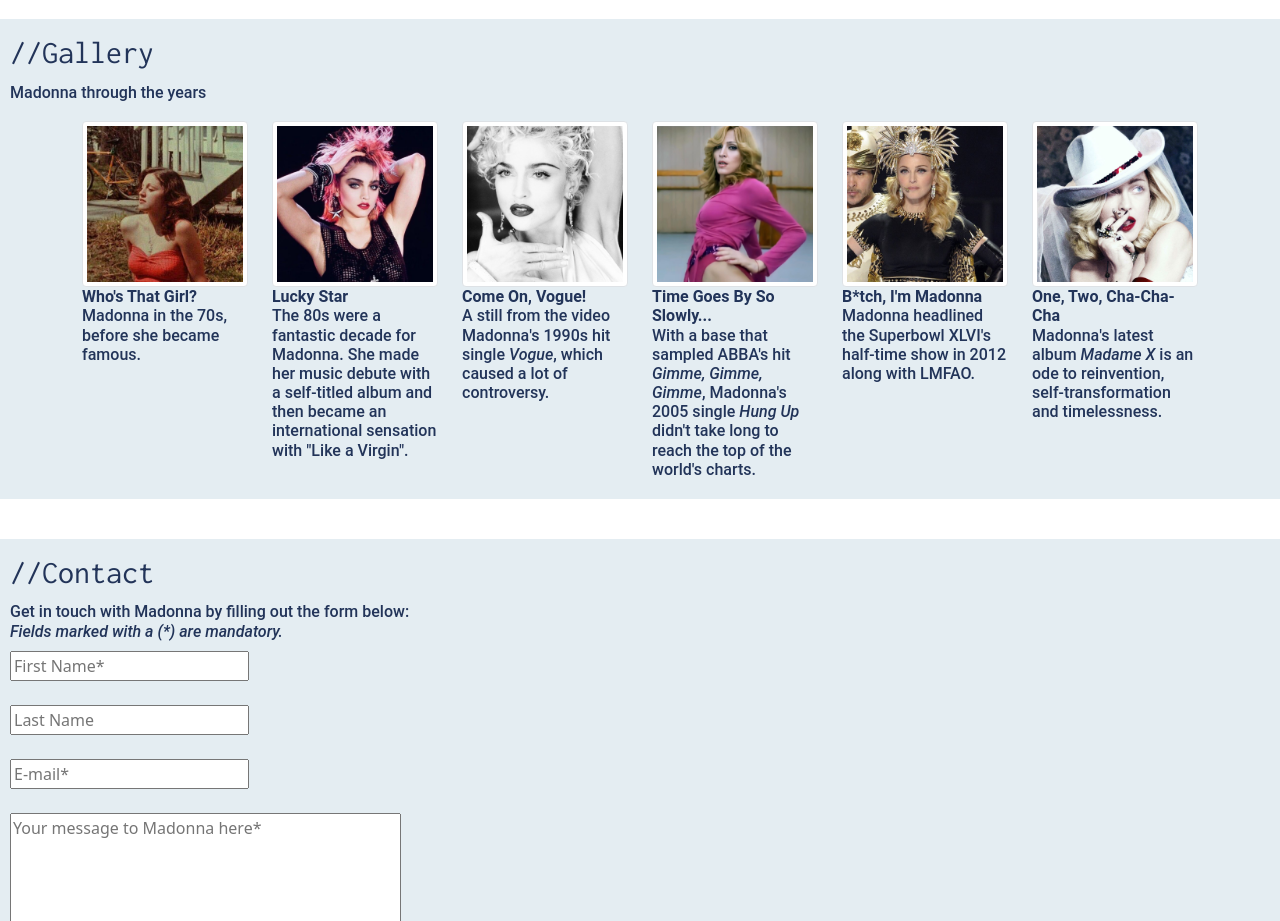
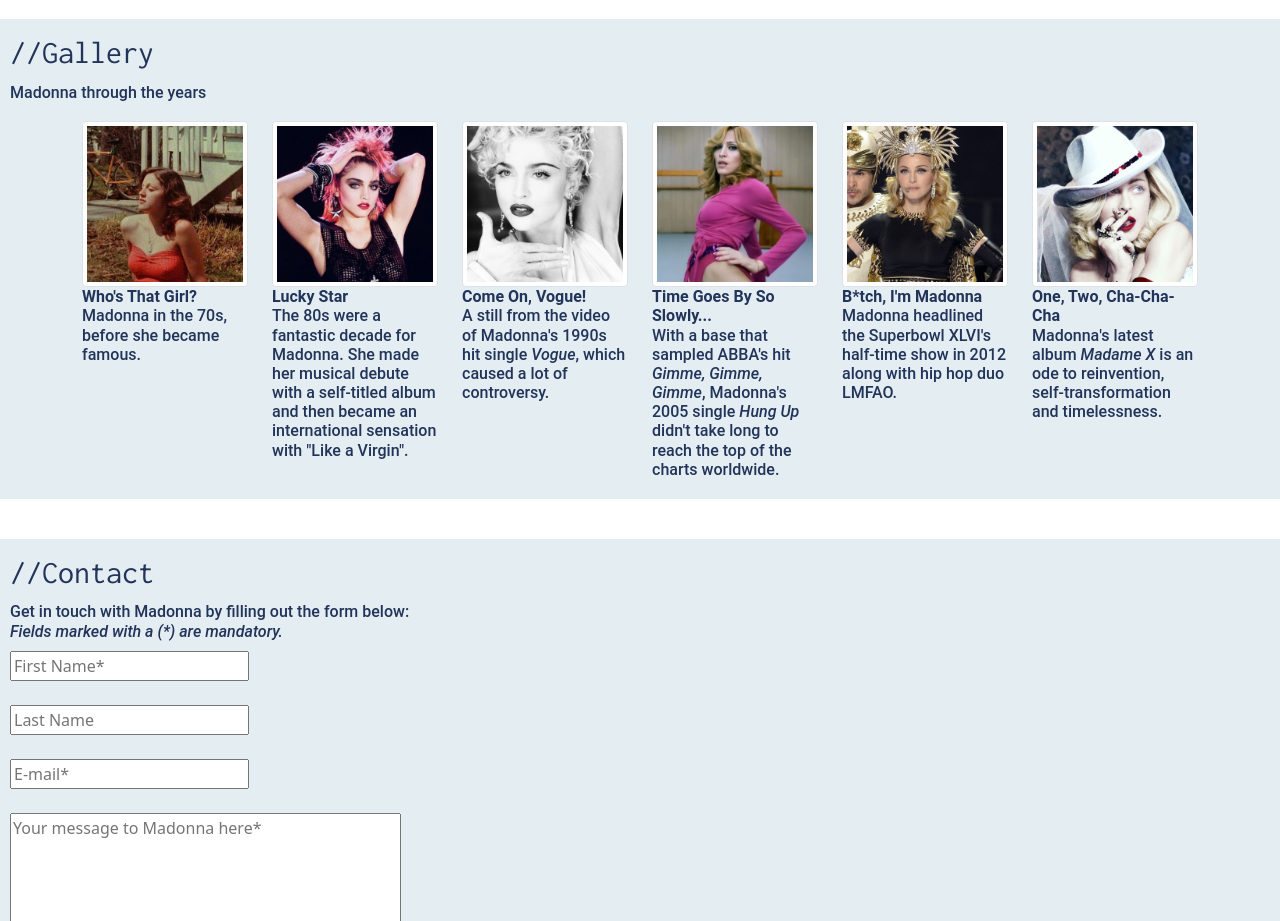
Before and after one commit to priscilla-wettlen/madonna-tribute-page, a plain HTML site: page index.html in a window 1280 px wide. Shown: the part 1440-2361 px from the top of the page. Drawn offline with nearby package versions, Linux system fonts and the light colour scheme.

Commit message:
corrected some grammar errors

```diff
--- a/index.html
+++ b/index.html
@@ -103,21 +103,22 @@
                         </div>
                         <div class="col-2">
                             <a href="/images/madonna80s.jpeg" target="_blank"><img src="/images/thumb80s.png" class="img-thumbnail" alt="Madonna in the 80s"></a>
-                            <caption><b>Lucky Star</b><br>The 80s were a fantastic decade for Madonna. She made her music debute with a self-titled album and then became
+                            <caption><b>Lucky Star</b><br>The 80s were a fantastic decade for Madonna. She made her musical debute with a self-titled album and then became
                                 an international sensation with "Like a Virgin".
                             </caption>
                         </div>
                         <div class="col-2">
                             <a href="/images/madonna90s.jpeg" target="_blank"><img src="/images/thumb90s.png" class="img-thumbnail" alt="Madonna in the 90s"></a>
-                            <caption><b>Come On, Vogue!</b><br>A still from the video Madonna's 1990s hit single <i>Vogue</i>, which caused a lot of controversy.</caption>
+                            <caption><b>Come On, Vogue!</b><br>A still from the video of Madonna's 1990s hit single <i>Vogue</i>, which caused a lot of controversy.</caption>
                         </div>
                         <div class="col-2">
                             <a href="/images/madonna_hung_up.jpeg" target="_blank"><img src="/images/tumb00s.png" class="img-thumbnail" alt="Madonna in the 2000s"></a>
-                            <caption><b>Time Goes By So Slowly...</b><br>With a base that sampled ABBA's hit <i>Gimme, Gimme, Gimme</i>, Madonna's 2005 single <i>Hung Up</i> didn't take long to reach the top of the  world's charts.</caption>
+                            <caption><b>Time Goes By So Slowly...</b><br>With a base that sampled ABBA's hit <i>Gimme, Gimme, Gimme</i>, Madonna's 2005 single <i>Hung Up</i>
+                                didn't take long to reach the top of the charts worldwide.</caption>
                         </div>
                         <div class="col-2">
                             <a href="/images/madonna_superbowl.jpeg" target="_blank"><img src="/images/thumb10s.png" class="img-thumbnail" alt="Madonna in the 2010s"></a>
-                            <caption><b>B*tch, I'm Madonna</b><br>Madonna headlined the Superbowl XLVI's half-time show in 2012 along with LMFAO.</caption>
+                            <caption><b>B*tch, I'm Madonna</b><br>Madonna headlined the Superbowl XLVI's half-time show in 2012 along with hip hop duo LMFAO.</caption>
                         </div>
                         <div class="col-2">
                             <a href="/images/madonna_madamex.jpeg" target="_blank"><img src="/images/thumb20s.png" class="img-thumbnail" alt="Madonna in 2020"></a>
```
